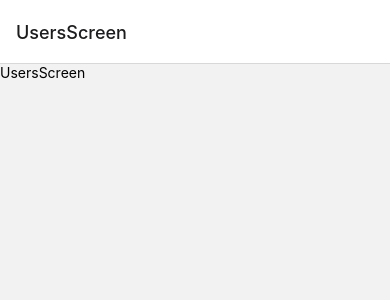
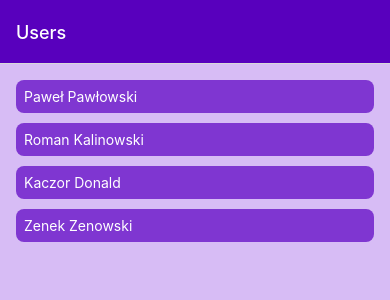
Before and after one commit to val089/USERS-React-Native, a React Native app: screen / in a window 390 px wide. Shown: the top 300 px of the page. Built offline with nearby package versions, Linux system fonts and the light colour scheme.

Commit message:
add UserSreen, UserItem, styles

```diff
--- a/App.tsx
+++ b/App.tsx
@@ -4,6 +4,7 @@ import {
   createNativeStackNavigator,
   NativeStackScreenProps
 } from '@react-navigation/native-stack';
+import { GlobalStyles } from './src/styles/globalStyles';
 
 // Screens
 import { UsersScreen } from './src/screens/UserScreen';
@@ -22,8 +23,25 @@ export default function App() {
     <>
       <StatusBar style="auto" />
       <NavigationContainer>
-        <Stack.Navigator initialRouteName="UsersScreen">
-          <Stack.Screen name="UsersScreen" component={UsersScreen} />
+        <Stack.Navigator
+          initialRouteName="UsersScreen"
+          screenOptions={{
+            headerStyle: {
+              backgroundColor: GlobalStyles.colors.primary300
+            },
+            headerTintColor: GlobalStyles.colors.white,
+            contentStyle: {
+              backgroundColor: GlobalStyles.colors.primary100
+            }
+          }}
+        >
+          <Stack.Screen
+            name="UsersScreen"
+            component={UsersScreen}
+            options={{
+              title: 'Users'
+            }}
+          />
         </Stack.Navigator>
       </NavigationContainer>
     </>
--- /dev/null
+++ b/src/components/UserItem.tsx
@@ -0,0 +1,29 @@
+import { View, Text, StyleSheet } from 'react-native';
+import { GlobalStyles } from '../styles/globalStyles';
+
+interface UserItemProps {
+  firstName: string;
+  lastName: string;
+}
+
+export const UserItem = ({ firstName, lastName }: UserItemProps) => {
+  return (
+    <View style={styles.item}>
+      <Text style={styles.text}>
+        {firstName} {lastName}
+      </Text>
+    </View>
+  );
+};
+
+const styles = StyleSheet.create({
+  item: {
+    backgroundColor: GlobalStyles.colors.primary200,
+    padding: 8,
+    marginBottom: 10,
+    borderRadius: 8
+  },
+  text: {
+    color: GlobalStyles.colors.white
+  }
+});
--- a/src/screens/UserScreen.tsx
+++ b/src/screens/UserScreen.tsx
@@ -1,5 +1,22 @@
-import { Text } from 'react-native';
+import { FlatList, View, ListRenderItem, StyleSheet } from 'react-native';
+import { users, UserType } from '../data/users';
+import { UserItem } from '../components/UserItem';
 
 export const UsersScreen = () => {
-  return <Text>UsersScreen</Text>;
+  const renderUser: ListRenderItem<UserType> = (itemData) => {
+    return <UserItem {...itemData.item} />;
+  };
+
+  return (
+    <View style={styles.screen}>
+      <FlatList data={users as UserType[]} renderItem={renderUser} />
+    </View>
+  );
 };
+
+const styles = StyleSheet.create({
+  screen: {
+    flex: 1,
+    padding: 16
+  }
+});
--- /dev/null
+++ b/src/styles/globalStyles.ts
@@ -0,0 +1,8 @@
+export const GlobalStyles = {
+  colors: {
+    primary100: '#d7bcf5',
+    primary200: '#7f36d1',
+    primary300: '#5800bd',
+    white: '#fff'
+  }
+};
```
